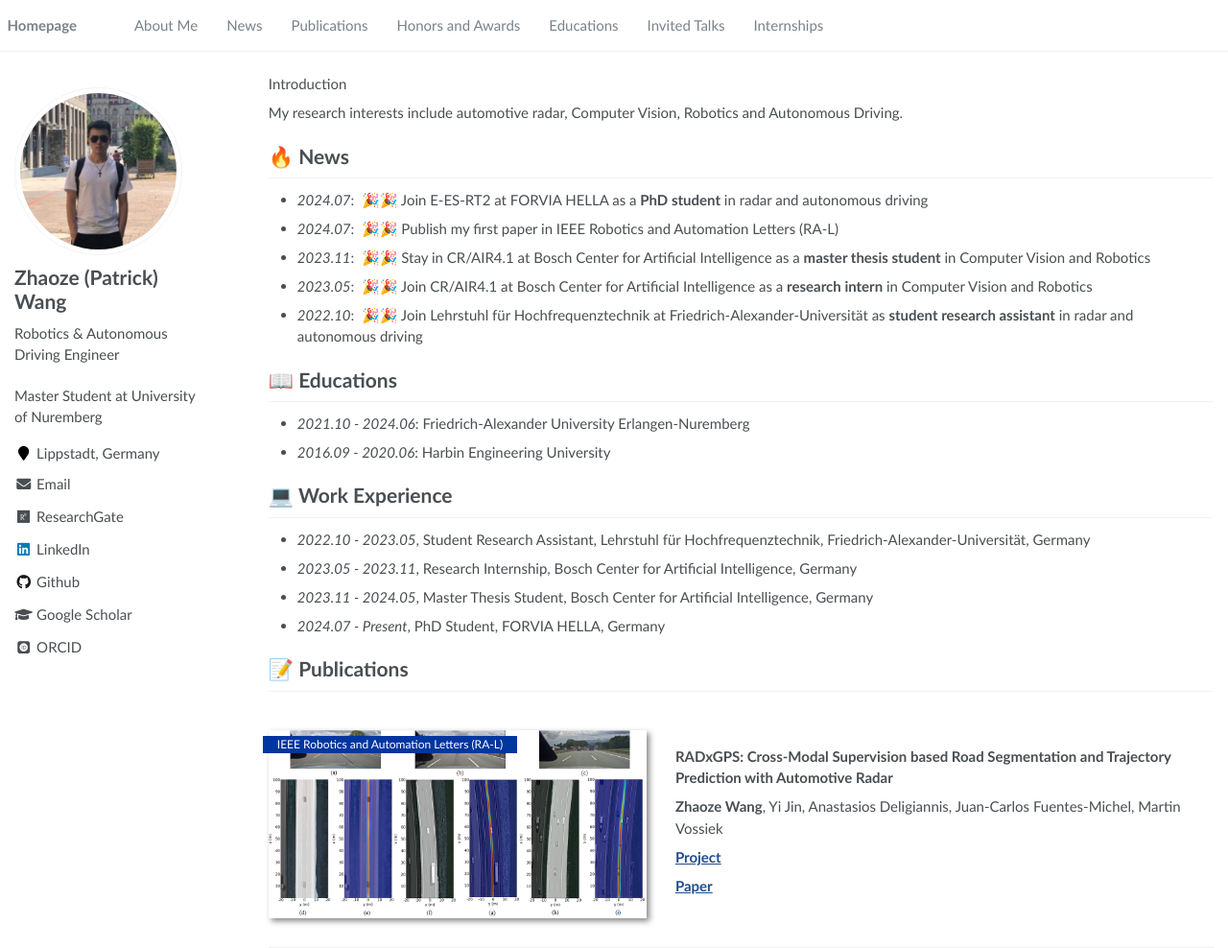
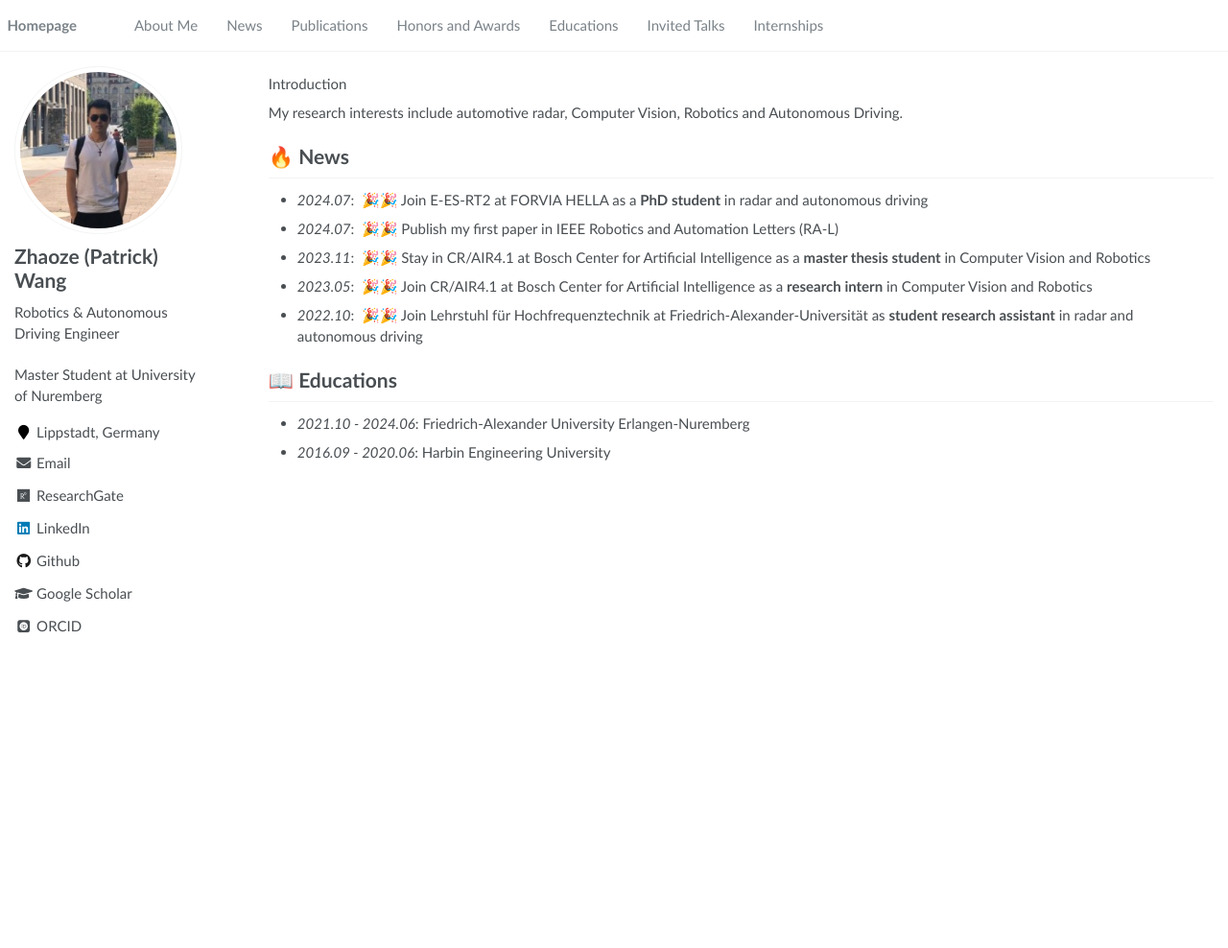
Before and after one commit to Wangzhaoze/Wangzhaoze.github.io, a Jekyll site: the page built from _pages/about.md, in a window 1280 px wide and 988 px high. Shown: the whole window at 96% size. Built offline with Jekyll 4.4.1, drawn with Linux system fonts in a browser that asks for light colours; some web fonts are replaced.

Commit message:
Update about.md

```diff
--- a/_pages/about.md
+++ b/_pages/about.md
@@ -33,28 +33,3 @@ My research interests include automotive radar, Computer Vision, Robotics and Au
 # 📖 Educations
 - *2021.10 - 2024.06*: Friedrich-Alexander University Erlangen-Nuremberg
 - *2016.09 - 2020.06*: Harbin Engineering University
-
-
-
-
-# 💻 Work Experience
-- *2022.10 - 2023.05*, Student Research Assistant, Lehrstuhl für Hochfrequenztechnik, Friedrich-Alexander-Universität, Germany
-- *2023.05 - 2023.11*, Research Internship, Bosch Center for Artificial Intelligence, Germany
-- *2023.11 - 2024.05*, Master Thesis Student, Bosch Center for Artificial Intelligence, Germany
-- *2024.07 - Present*, PhD Student, FORVIA HELLA, Germany
-
-
-
-# 📝 Publications
-
-<div class='paper-box'><div class='paper-box-image'><div><div class="badge">IEEE Robotics and Automation Letters (RA-L)</div><img src='images/res_plot.png' alt="sym" width="100%"></div></div>
-<div class='paper-box-text' markdown="1">
-
-**RADxGPS: Cross-Modal Supervision based Road Segmentation and Trajectory Prediction with Automotive Radar**
-
-**Zhaoze Wang**, Yi Jin, Anastasios Deligiannis, Juan-Carlos Fuentes-Michel, Martin Vossiek
-
-[**Project**](https://wangzhaoze.github.io/RADxGPS/)
-
-
-[**Paper**](https://ieeexplore.ieee.org/abstract/document/10628992)
```
